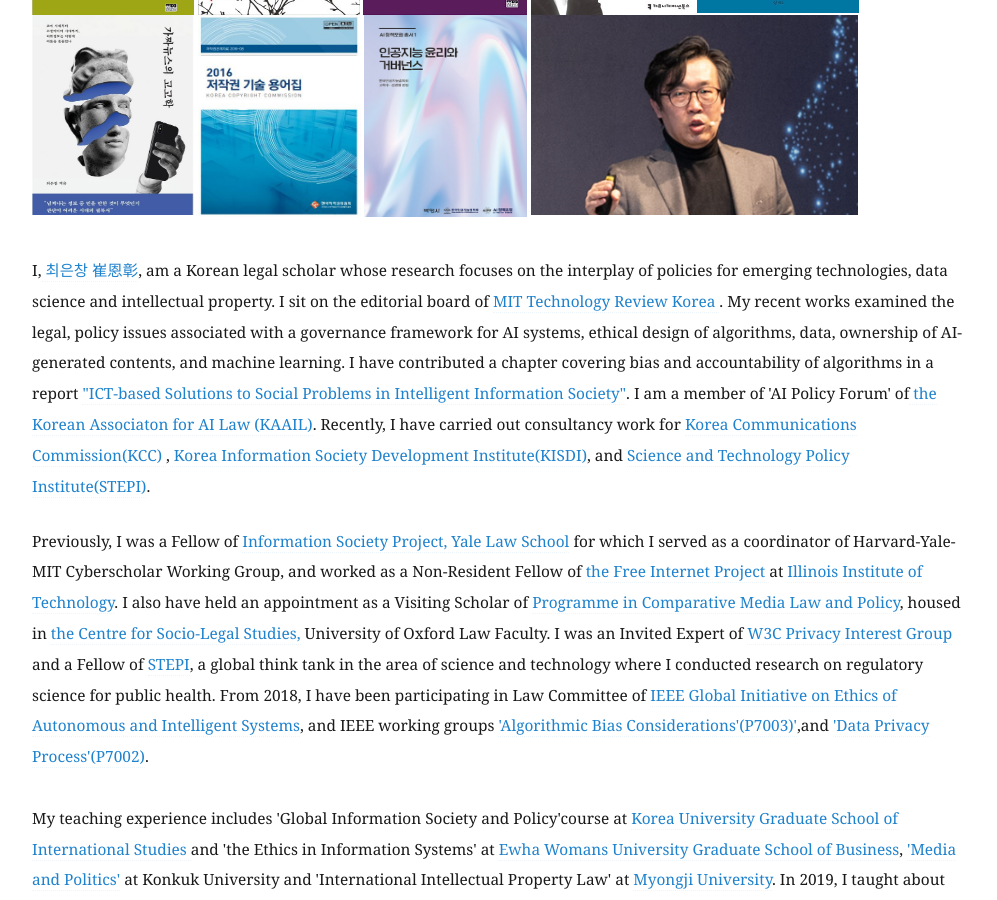
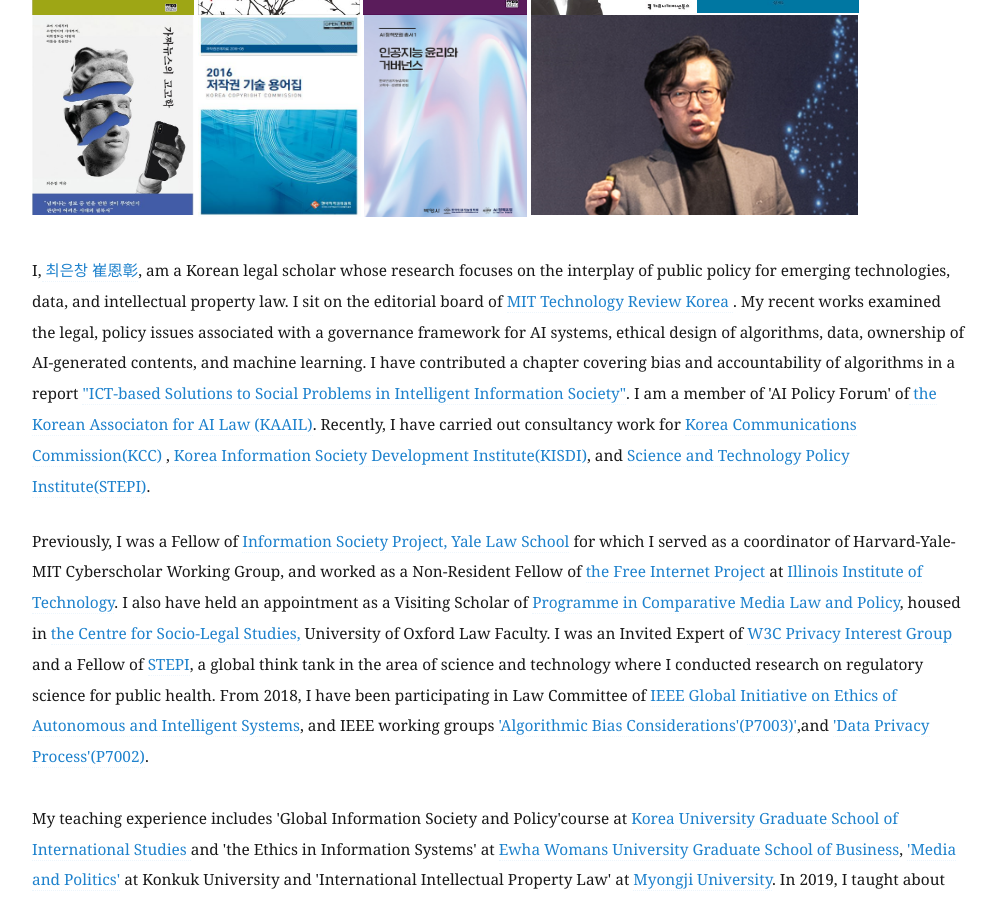
Before and after one commit to eunchangchoi/eunchangchoi.github.io, a Jekyll site: the page built from index.md, in a window 1280 px wide and 900 px high, scrolled down 363 px. Shown: the whole window, without its empty margins (68-1065 px from the left). Built offline with Jekyll 4.4.1, drawn with Linux system fonts in a browser that asks for light colours.

Commit message:
Update index.md

```diff
--- a/index.md
+++ b/index.md
@@ -22,7 +22,7 @@ title: "Eun Chang Choi"
  <br>
  <br>
 <p style="font-size:1.1em">I,<a href="https://igf2019.sched.com/eunchangchoi"> 최은창 崔恩彰</a>,
-am a Korean legal scholar whose research focuses on the interplay of policies for emerging technologies, data science and intellectual property. I sit on the editorial board of <a href="https://www.technologyreview.kr/"> MIT Technology Review Korea </a>. My recent works examined the legal, policy issues associated with a governance framework for AI systems, ethical design of algorithms, data, ownership of AI-generated contents, and machine learning. I have contributed a chapter covering bias and accountability of algorithms in a report <a href="http://kisdi.asia/kisdi/fp/kr/publication/selectResearch.do?cmd=fpSelectResearch&sMenuType=3&controlNoSer=4&controlNo=14218&langdiv=1"> "ICT-based Solutions to Social Problems in Intelligent Information Society"</a>. I am a member of 'AI Policy Forum' of<a href="http://kaail.or.kr"> the Korean Associaton for AI Law (KAAIL)</a>. Recently, I have carried out consultancy work for <a href="https://eng.kcc.go.kr/user/ehpMain.do"> Korea Communications Commission(KCC) </a>,<a href="https://www.kisdi.re.kr/"> Korea Information Society Development Institute(KISDI)</a>, and <a href="https://www.stepi.re.kr/site/stepien/main.do"> Science and Technology Policy Institute(STEPI)</a>.
+am a Korean legal scholar whose research focuses on the interplay of public policy for emerging technologies, data, and intellectual property law. I sit on the editorial board of <a href="https://www.technologyreview.kr/"> MIT Technology Review Korea </a>. My recent works examined the legal, policy issues associated with a governance framework for AI systems, ethical design of algorithms, data, ownership of AI-generated contents, and machine learning. I have contributed a chapter covering bias and accountability of algorithms in a report <a href="http://kisdi.asia/kisdi/fp/kr/publication/selectResearch.do?cmd=fpSelectResearch&sMenuType=3&controlNoSer=4&controlNo=14218&langdiv=1"> "ICT-based Solutions to Social Problems in Intelligent Information Society"</a>. I am a member of 'AI Policy Forum' of<a href="http://kaail.or.kr"> the Korean Associaton for AI Law (KAAIL)</a>. Recently, I have carried out consultancy work for <a href="https://eng.kcc.go.kr/user/ehpMain.do"> Korea Communications Commission(KCC) </a>,<a href="https://www.kisdi.re.kr/"> Korea Information Society Development Institute(KISDI)</a>, and <a href="https://www.stepi.re.kr/site/stepien/main.do"> Science and Technology Policy Institute(STEPI)</a>.
 
   <p style="font-size:1.1em"> Previously, I was a Fellow of <a href="https://law.yale.edu/isp"> Information Society Project, Yale Law School</a> for which I served as a coordinator of Harvard-Yale-MIT Cyberscholar Working Group, and worked as a Non-Resident Fellow of <a href="https://thefreeinternetproject.org/"> the Free Internet Project </a> at <a href="https://web.iit.edu/"> Illinois Institute of Technology</a>. I also have held an appointment as a Visiting Scholar of <a href="https://pcmlp.socleg.ox.ac.uk/about-us/"> Programme in Comparative Media Law and Policy</a>, housed in <a href="https://www.law.ox.ac.uk/centres-institutes/centre-socio-legal-studies/research-centre-socio-legal-studies"> the Centre for Socio-Legal Studies,</a> University of Oxford Law Faculty. I was an Invited Expert of <a href="https://www.w3.org/2011/07/privacy-ig-charter"> W3C Privacy Interest Group</a> and a Fellow of <a href="https://www.stepi.re.kr/site/stepien/main.do"> STEPI</a>, a global think tank in the area of science and technology where I conducted research on regulatory science for public health. From 2018, I have been participating in Law Committee of <a href="https://ethicsinaction.ieee.org/">IEEE Global Initiative on Ethics of Autonomous and Intelligent Systems</a>, and IEEE working groups <a href="https://sagroups.ieee.org/7003/">'Algorithmic Bias Considerations'(P7003)'</a>,and <a href="https://sagroups.ieee.org/7002">'Data Privacy Process'(P7002)</a>.
    <br>
```
